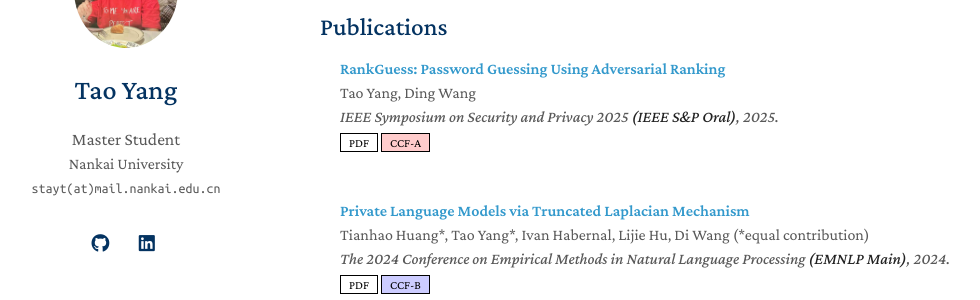
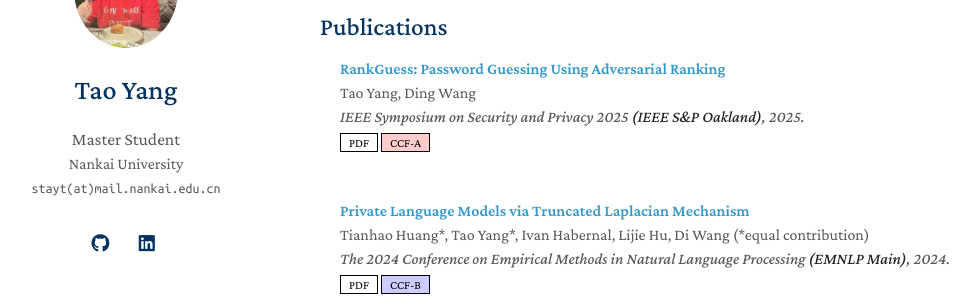
Before and after one commit to stayt1/stayt1.github.io, a Jekyll site: the page built from index.md, in a window 1280 px wide and 900 px high, scrolled down 852 px. Shown: the part 152-452 px from the top of the window, without its empty margins (150-1130 px from the left). Built offline with Jekyll 4.4.1, drawn with Linux system fonts in a browser that asks for light colours; a style sheet for code colours, icons or effects is not loaded; our own code applies the rules of GitHub Pages for plain Markdown files.

Commit message:
Update publications.yml

```diff
--- a/_data/publications.yml
+++ b/_data/publications.yml
@@ -1,7 +1,7 @@
 main:
   - title: "RankGuess: Password Guessing Using Adversarial Ranking"
     authors: Tao Yang, Ding Wang
-    conference: IEEE Symposium on Security and Privacy 2025 <strong>(IEEE S&P Oral)</strong>, 2025.
+    conference: IEEE Symposium on Security and Privacy 2025 <strong>(IEEE S&P Oakland)</strong>, 2025.
     pdf: stayt1.github.io
     ccfa: CCF-A
   - title: "Private Language Models via Truncated Laplacian Mechanism"
```
